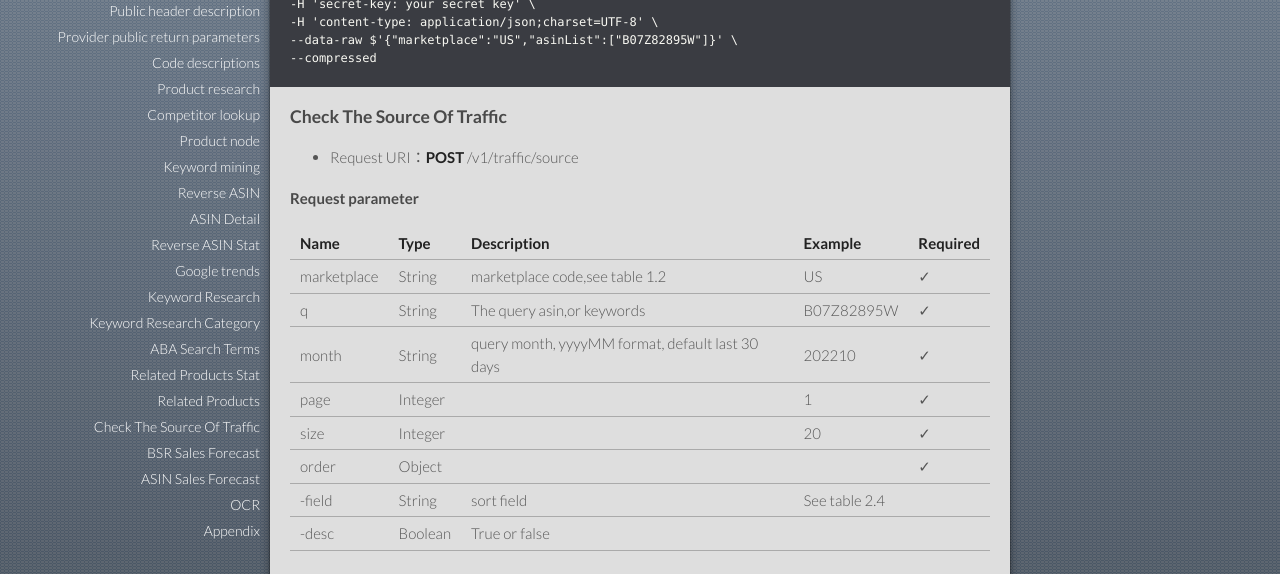
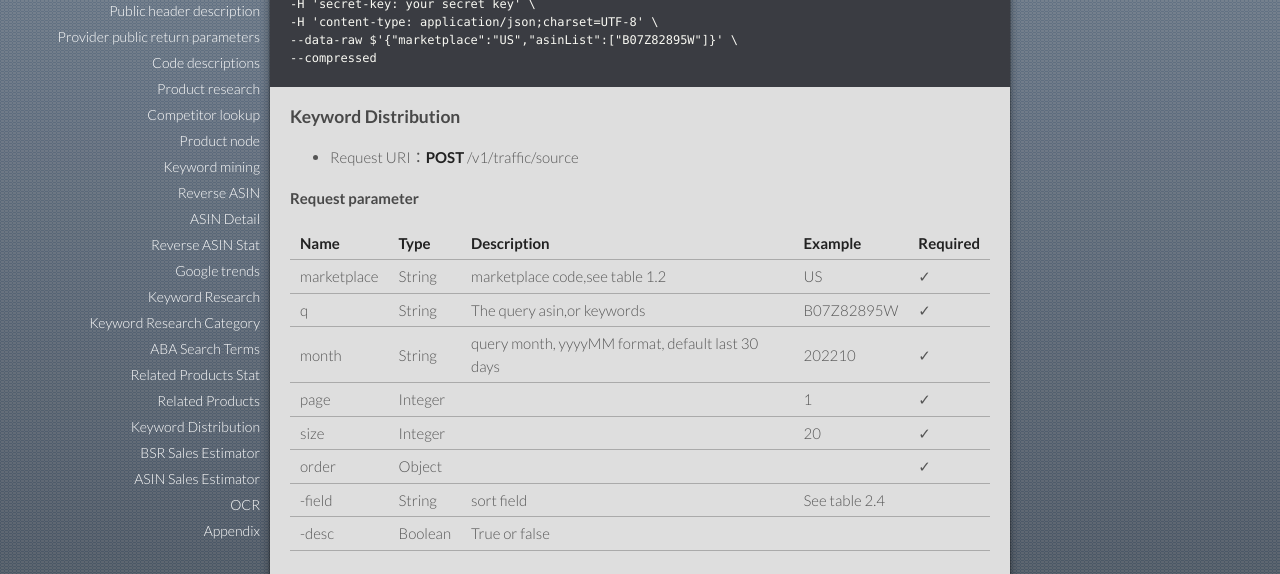
Before and after one commit to sellersprite/sellersprite.github.io, a Jekyll site: the page built from index.md, in a window 1280 px wide and 900 px high, scrolled down 29622 px. Shown: the part 154-728 px from the top of the window. Built offline with Jekyll 4.4.1, drawn with Linux system fonts in a browser that asks for light colours; our own code applies the rules of GitHub Pages for plain Markdown files; some of the changed text lies outside the part shown.

Commit message:
Update index.md

````diff
--- a/index.md
+++ b/index.md
@@ -911,7 +911,7 @@ curl 'https://api.sellersprite.com/v1/traffic/listing' \
 --compressed
 ```
 
-### Check The Source Of Traffic
+### Keyword Distribution
 
 * Request URI：**POST** /v1/traffic/source
 
@@ -964,7 +964,7 @@ curl 'https://api.sellersprite.com/v1/traffic/source \
 --compressed
 ```
 
-### BSR Sales Forecast
+### BSR Sales Estimator
 
 * Request URI：**GET** /v1/sales/prediction/bsr
 
@@ -1000,7 +1000,7 @@ bsr=2&categoryId=11260432011&marketplace=US' \
   -H 'content-type: application/json;charset=UTF-8' \
   --compressed
 ```
-### ASIN Sales Forecast
+### ASIN Sales Estimator
 
 * Request URI：**GET** /v1/sales/prediction/asin
 
````
